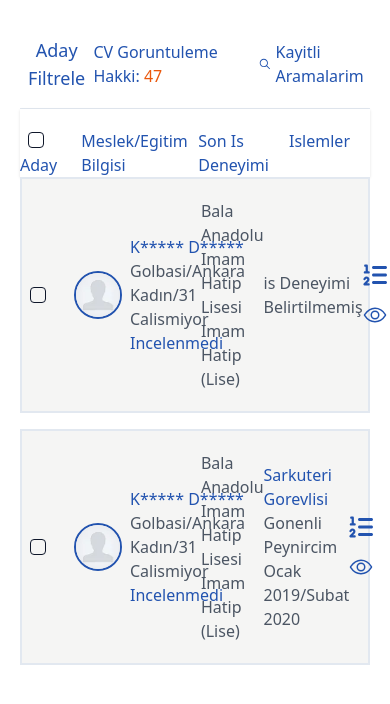
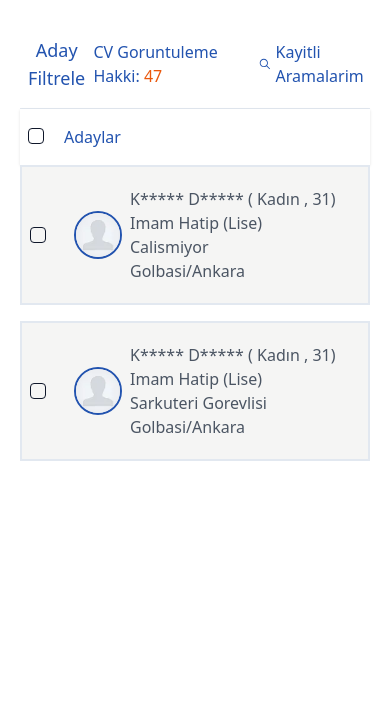
Before and after one commit to ikbalarslandev/mulakat_1.1, a React (Vite) app: page / in a window 390 px wide. Shown: the top 704 px of the page. Built offline with nearby package versions, Linux system fonts and the light colour scheme.

Commit message:
Responsive info

```diff
--- a/src/components/sections/info/Header.tsx
+++ b/src/components/sections/info/Header.tsx
@@ -2,14 +2,16 @@ import { Checkbox } from "@/components/ui/checkbox";
 
 const Header = () => {
   return (
-    <div className="flex justify-between pr-5 pt-5 bg-white shadow">
+    <div className="flex justify-between pr-5 py-4 gap-10 bg-white shadow">
       <div>
         <Checkbox id="All" className="mr-5 ml-2" />
-        Aday
+        Adaylar
       </div>
-      <p>Meslek/Egitim Bilgisi</p>
-      <p>Son Is Deneyimi </p>
-      <p>Islemler</p>
+      <div className=" justify-between flex-1 hidden md:flex">
+        <p>Meslek/Egitim Bilgisi</p>
+        <p>Son Is Deneyimi </p>
+        <p>Islemler</p>
+      </div>
     </div>
   );
 };
--- a/src/components/sections/info/card-template.tsx
+++ b/src/components/sections/info/card-template.tsx
@@ -39,8 +39,13 @@ const CardTemplate = (item: CardTemplateProps) => {
           className="w-12 h-12 rounded-full border-mblue border-2"
         />
         <div>
-          <h3>{data.name}</h3>
-          <div className="text-gray-600">
+          <h3 className="text-gray-600 md:text-mblue">
+            {data.name}{" "}
+            <span className="md:hidden">
+              ( {data.personal.gender} , {data.personal.age})
+            </span>
+          </h3>
+          <div className="text-gray-600 hidden md:block">
             <p>
               {data.location.province}/{data.location.city}
             </p>
@@ -48,26 +53,35 @@ const CardTemplate = (item: CardTemplateProps) => {
               {data.personal.gender}/{data.personal.age}
             </p>
             <p>{data.employmentStatus}</p>
+            <p className="text-mblue">Incelenmedi</p>
           </div>
-          <p>Incelenmedi</p>
+          <div className=" text-gray-600 md:hidden">
+            <div>{data.education.type}</div>
+            <div>{data.lastJob ? data.lastJob?.title : "Calismiyor"}</div>
+            <div>
+              {data.location.province}/{data.location.city}
+            </div>
+          </div>
         </div>
       </div>
-      <div className="text-gray-600">
+      <div className="text-gray-600 hidden md:block">
         <p>{data.education.school}</p>
         <p>{data.education.type}</p>
       </div>
       {data.lastJob ? (
-        <div className="text-gray-600">
+        <div className="text-gray-600 hidden md:block">
           <h3 className="text-mblue">{data.lastJob.title}</h3>
           <p>{data.lastJob.company}</p>
           <p>
-            {data.lastJob.begin}/{data.lastJob.end}
+            {data.lastJob.begin} / {data.lastJob.end}
           </p>
         </div>
       ) : (
-        <p className="text-gray-600">is Deneyimi Belirtilmemiş</p>
+        <p className="text-gray-600 hidden md:block">
+          is Deneyimi Belirtilmemiş
+        </p>
       )}
-      <div className="flex flex-col items-center gap-4">
+      <div className="flex-col items-center gap-4 hidden md:flex">
         <FaListOl className="w-6 h-6" />
         <IoEyeOutline className="w-6 h-6" />
       </div>
```
